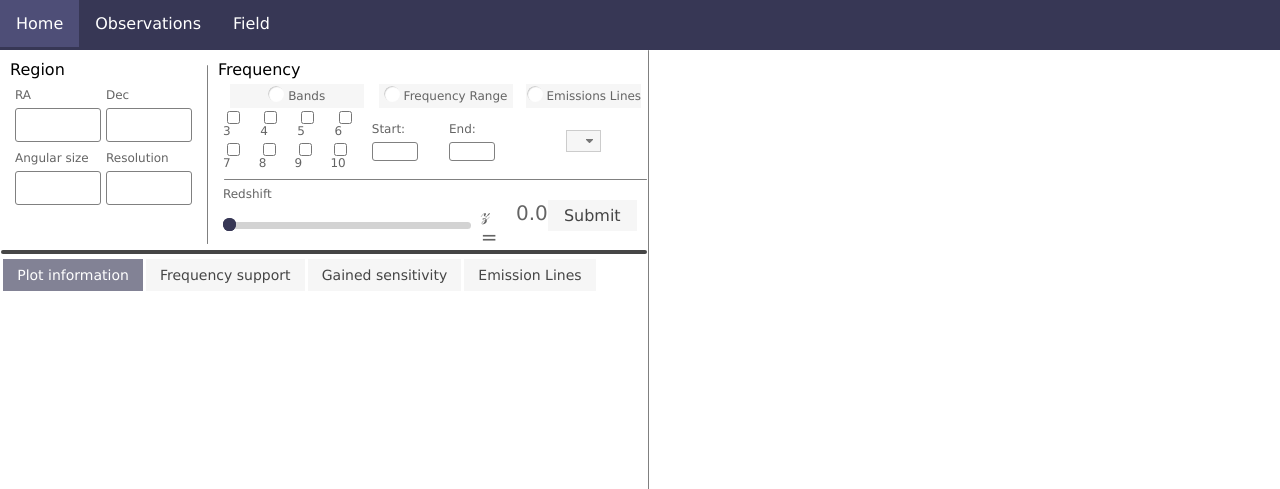
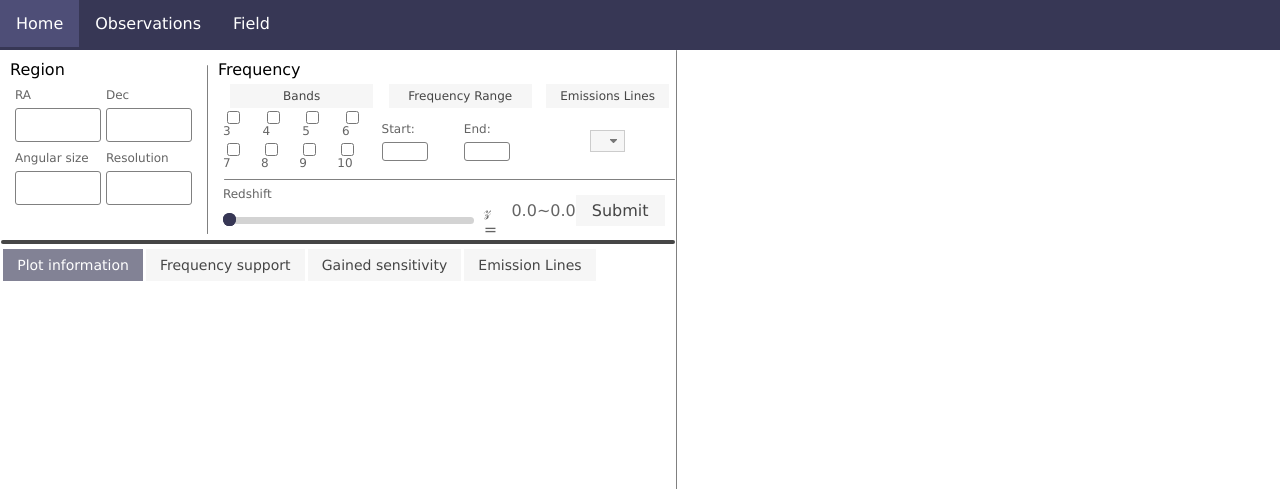
Before and after one commit to Tonas1997/almanext, a Django app: page / in a window 1280 px wide. Shown: the top 489 px of the page. Run offline with Django 3.2, Linux system fonts and the light colour scheme; data that the repository does not hold is empty; some libraries are stand-ins or nearby versions.

Commit message:
UI improvements

```diff
--- a/almanext_root/field_plot/static/field_plot/controller.js
+++ b/almanext_root/field_plot/static/field_plot/controller.js
@@ -173,7 +173,26 @@
  */
 $(function()
 {
-    $("input[type='radio']").checkboxradio();
+    // Frequency options
+    $("input[type='radio']").checkboxradio({icon: false});
+    // Enable and disable control groups according to the selected option
+    $("#radio-1").on('click', (function() {
+        $('input[name=band_box]').removeAttr('disabled');
+        $('input[name=formfield_freq]').attr('disabled','true');
+        $("#form-lines").selectmenu("disable");
+    }))
+    $("#radio-2").on('click', (function() {
+        $('input[name=band_box]').attr('disabled','true');
+        $('input[name=formfield_freq]').removeAttr('disabled');
+        $("#form-lines").selectmenu("disable");
+    }))
+    $("#radio-3").on('click', (function() {
+        $('input[name=band_box]').attr('disabled','true');
+        $('input[name=formfield_freq]').attr('disabled','true');
+        $("#form-lines").selectmenu("enable");
+    }))
+
+    // Redshift slider
     $("#formfield-redshift").slider(
         {
             min: 0,
@@ -183,6 +202,12 @@
             disabled: false,
             range: true
         })
+    // Change the z display
+    $("#formfield-redshift").on('slide', (function(event, ui) {
+       $("#redshift-val-min").html(ui.values[0])
+       $("#redshift-val-max").html(ui.values[1])
+    }))
+    // Line selection menu
     $("#form-lines").selectmenu({
         maxHeight: '500px'})
     $("#infotabs").tabs();
@@ -205,6 +230,10 @@
         }
     )
 });
+
+/**
+ * Enable and disable frequency controls according to the selected option
+ */
 
 /**
  * Sets the plot mode
--- a/almanext_root/field_plot/static/field_plot/style.css
+++ b/almanext_root/field_plot/static/field_plot/style.css
@@ -82,6 +82,7 @@
   width: 90%;
   padding-left: 0%;
   padding-right: 0%;
+  font-size: 12px;
 }
 
 .plot-parameters-form-frequency-bands-wrapper
@@ -163,7 +164,6 @@
   color: rgb(100, 100, 100)
 }
 
-
 .plot-parameters-textbox-large input
 {
   height: 30px;
@@ -216,7 +216,7 @@
 .plot-parameters-form-frequency-controls-redshift-wrapper
 {
   display: flex;
-  flex: 0 0 60%;
+  flex: 1 1 60%;
   flex-direction: column;
   margin-top: 5px;
 }
@@ -243,12 +243,12 @@
 {
   display: flex;
   flex-direction: row;
-  font-size: 20px;
+  font-size: 16px;
 }
 
 .submit-button
 {
-  width: 100%;
+  width: 30%;
   height: 50%;
 }
 
--- a/almanext_root/field_plot/templates/field_plot/main.html
+++ b/almanext_root/field_plot/templates/field_plot/main.html
@@ -35,51 +35,55 @@
 						<div class="form-controls-area-inner">
 							<div class="plot-parameters-form-frequency-options">
 								<div class="plot-parameters-form-frequency-bands-wrapper plot-parameters-align">
-									<label for="radio-1" class="text-label radio-custom">Bands</label>
+									<label for="radio-1" class="radio-custom">Bands</label>
 									<input type="radio" name="freq_option" id="radio-1" value="freq-bands">
 									<div class="row-block">
 										<div class="plot-parameters-form-frequency-bands-row">
 											<div class="plot-parameters-checkbutton">
-												<input type="checkbox" id="formfield_band3" name="formfield_band3" value="Band 3">
+												<input type="checkbox" id="formfield_band3" name="band_box" value="Band 3">
 												<label for="formfield_band3" class="text-label">3</label><br></div>
 											<div class="plot-parameters-checkbutton">
-												<input type="checkbox" id="formfield_band4" name="formfield_band4" value="Band 4">
+												<input type="checkbox" id="formfield_band4" name="band_box" value="Band 4">
 												<label for="formfield_band4" class="text-label">4</label><br></div>
 											<div class="plot-parameters-checkbutton">
-												<input type="checkbox" id="formfield_band5" name="formfield_band5" value="Band 5">
+												<input type="checkbox" id="formfield_band5" name="band_box" value="Band 5">
 												<label for="formfield_band5" class="text-label">5</label><br></div>
 											<div class="plot-parameters-checkbutton">
-												<input type="checkbox" id="formfield_band6" name="formfield_band6" value="Band 6">
+												<input type="checkbox" id="formfield_band6" name="band_box" value="Band 6">
 												<label for="formfield_band6" class="text-label">6</label><br></div>
 										</div>
 										<div class="plot-parameters-form-frequency-bands-row">
 											<div class="plot-parameters-checkbutton">
-												<input type="checkbox" id="formfield_band7" name="formfield_band7" value="Band 7">
+												<input type="checkbox" id="formfield_band7" name="band_box" value="Band 7">
 												<label for="formfield_band7" class="text-label">7</label><br></div>
 											<div class="plot-parameters-checkbutton">
-												<input type="checkbox" id="formfield_band8" name="formfield_band8" value="Band 8">
+												<input type="checkbox" id="formfield_band8" name="band_box" value="Band 8">
 												<label for="formfield_band8" class="text-label">8</label><br></div>
 											<div class="plot-parameters-checkbutton">
-												<input type="checkbox" id="formfield_band9" name="formfield_band9" value="Band 9">
+												<input type="checkbox" id="formfield_band9" name="band_box" value="Band 9">
 												<label for="formfield_band9" class="text-label">9</label><br></div>
 											<div class="plot-parameters-checkbutton">
-												<input type="checkbox" id="formfield_band10" name="formfield_band10" value="Band 10">
+												<input type="checkbox" id="formfield_band10" name="band_box" value="Band 10">
 												<label for="formfield_band10" class="text-label">10</label><br></div>
 										</div>
 									</div>
 								</div>
 								<div class="plot-parameters-form-frequency-values-wrapper plot-parameters-align">
-									<label for="radio-2" class="text-label radio-custom">Frequency Range</label>
+									<label for="radio-2" class="radio-custom">Frequency Range</label>
 									<input type="radio" name="freq_option" id="radio-2" value="freq-range">
 									<div class="plot-parameters-form-frequency-values freq-range-center">
-										<div class="plot-parameters-textbox-small"><label for="formfield_freq_min" class="text-label">Start:</label>
-											<input type="text" id="formfield_freq_min" name="formfield_freq"></div>
-										<div class="plot-parameters-textbox-small"><label for="formfield_freq_max" class="text-label">End:</label>
-											<input type="text" id="formfield_freq_max" name="formfield_freq"></div>
+										<div class="plot-parameters-textbox-small">
+											<label for="formfield_freq_min" class="text-label">Start:</label>
+											<input type="text" id="formfield_freq_min" name="formfield_freq">
+										</div>
+										<div class="plot-parameters-textbox-small">
+											<label for="formfield_freq_max" class="text-label">End:</label>
+											<input type="text" id="formfield_freq_max" name="formfield_freq">
+										</div>
 									</div>
 								</div>
 								<div class="plot-parameters-form-frequency-lines-wrapper plot-parameters-align">
-									<label for="radio-3" class="text-label radio-custom">Emissions Lines</label>
+									<label for="radio-3" class="radio-custom">Emissions Lines</label>
 									<input type="radio" name="freq_option" id="radio-3" value="freq-lines">
 									<div class="plot-parameters-form-frequency-lines">
 										<select name="emission_lines" id="form-lines" class="selectmenu-lines"></select>
@@ -92,7 +96,7 @@
 									<span class="text-label">Redshift</span>
 									<div class="slider-row-label">
 										<div id="formfield-redshift" class="plot-parameters-slider-range"></div>
-										<div class="redshift-sym text-label">&zscr; =&nbsp;<div id="redshift-val">0.0</div></div>
+										<div class="redshift-sym text-label">&zscr; =&nbsp;<div id="redshift-val-min">0.0</div>~<div id="redshift-val-max">0.0</div></div>
 									</div>
 								</div>
 								<input class="ui-button ui-widget ui-corner-all submit-button" type="submit" value="Submit">
```
